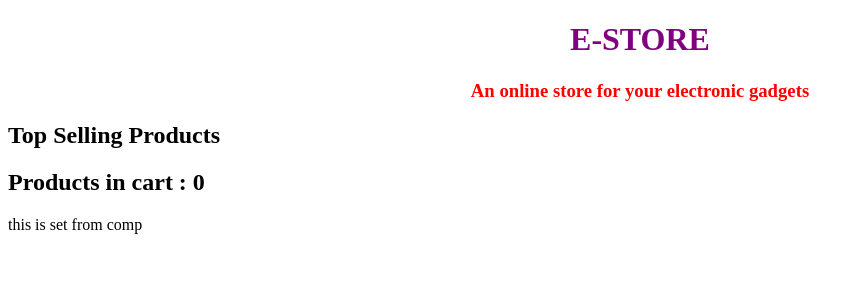
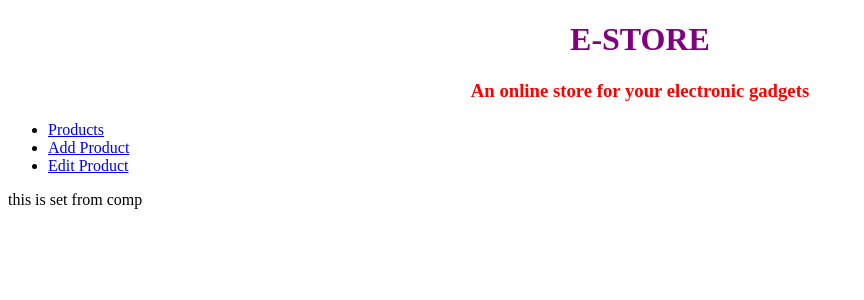
Before and after one commit to baluragala/mean-jan27-feb25, an Angular app in the folder e-store/: page / in a window 1280 px wide. Shown: the top 300 px of the page, without its empty margins (0-864 px from the left). Built offline with nearby package versions, Linux system fonts and the light colour scheme.

Commit message:
router-part1

```diff
--- a/e-store/src/app/app.component.html
+++ b/e-store/src/app/app.component.html
@@ -1,4 +1,3 @@
 <est-header></est-header>
-<est-product-list></est-product-list>
-<!-- <est-edit-product></est-edit-product> -->
+<router-outlet></router-outlet>
 <footer #ftr>this is footer</footer>
--- a/e-store/src/app/products/products.module.ts
+++ b/e-store/src/app/products/products.module.ts
@@ -31,7 +31,7 @@ import { ProductV2Service } from "./product-v2.service";
     {
       provide: "PS",
       useFactory: function() {
-        return { getProducts: () => [] };
+        return new ProductService();
       }
     }
   ]
--- a/e-store/src/app/shared/header.component.css
+++ b/e-store/src/app/shared/header.component.css
@@ -6,3 +6,9 @@
   color: red;
   text-align: center;
 }
+
+.active {
+  color: firebrick;
+  font-size: 1.2em;
+  background: lightblue;
+}
--- a/e-store/src/app/shared/header.component.html
+++ b/e-store/src/app/shared/header.component.html
@@ -1,2 +1,15 @@
 <h1 class="app-head">{{mainHeading}}</h1>
 <h3 class="app-subhead">{{subHeading}}</h3>
+<nav>
+  <ul>
+    <li>
+      <a routerLink="/products" routerLinkActive="active">Products</a>
+    </li>
+    <li>
+      <a routerLink="/products/add" routerLinkActive="active">Add Product</a>
+    </li>
+    <li>
+      <a routerLink="/products/edit" routerLinkActive="active">Edit Product</a>
+    </li>
+  </ul>
+</nav>
--- a/e-store/src/app/shared/shared.module.ts
+++ b/e-store/src/app/shared/shared.module.ts
@@ -3,9 +3,10 @@ import { CommonModule } from "@angular/common";
 import { HeaderComponent } from "./header.component";
 import { FooterComponent } from "./footer/footer.component";
 import { ToPowerPipe } from "./to-power.pipe";
+import { RouterModule } from "@angular/router";
 
 @NgModule({
-  imports: [CommonModule],
+  imports: [CommonModule, RouterModule.forChild([])],
   declarations: [HeaderComponent, FooterComponent, ToPowerPipe],
   exports: [HeaderComponent, FooterComponent, ToPowerPipe]
 })
```
Also changed, not shown: e-store/src/app/app.module.ts (+17 -1 lines), e-store/src/index.html (line endings or trailing spaces).
